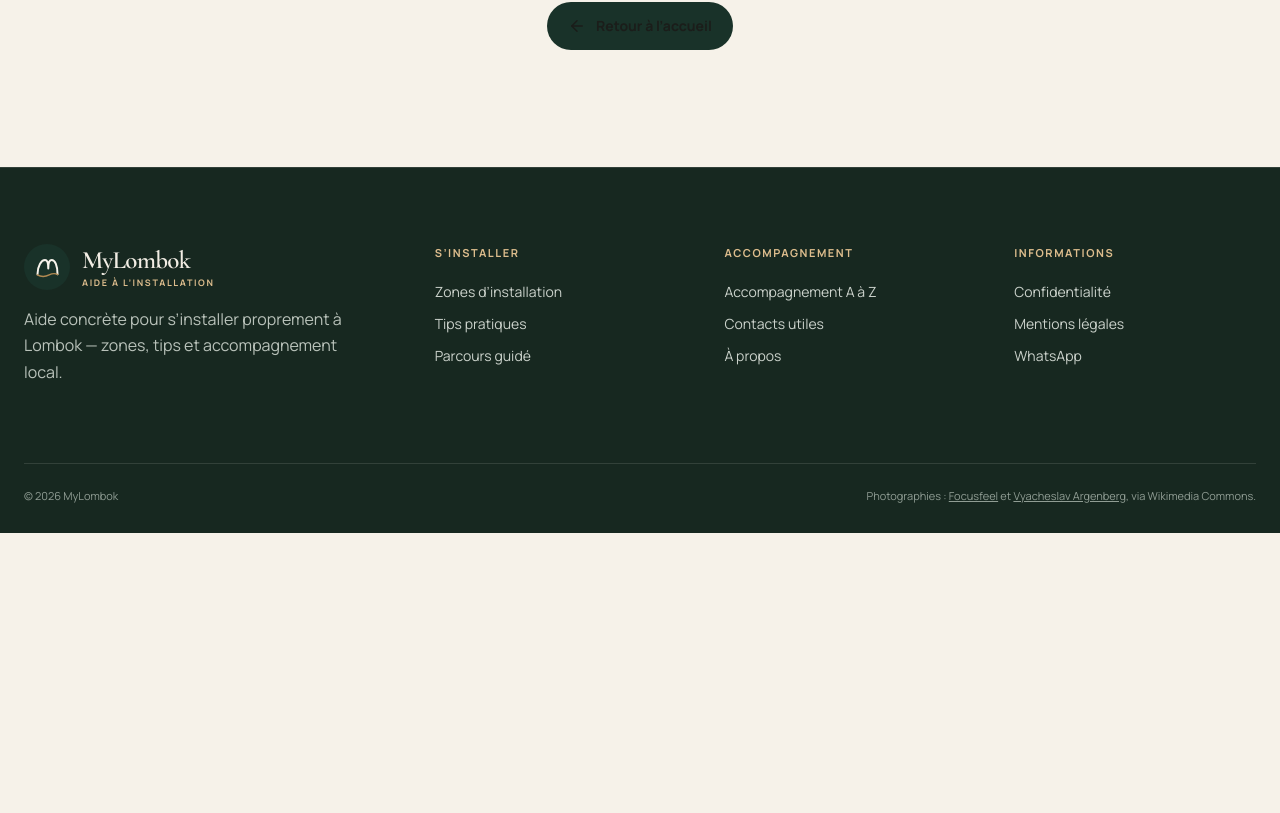
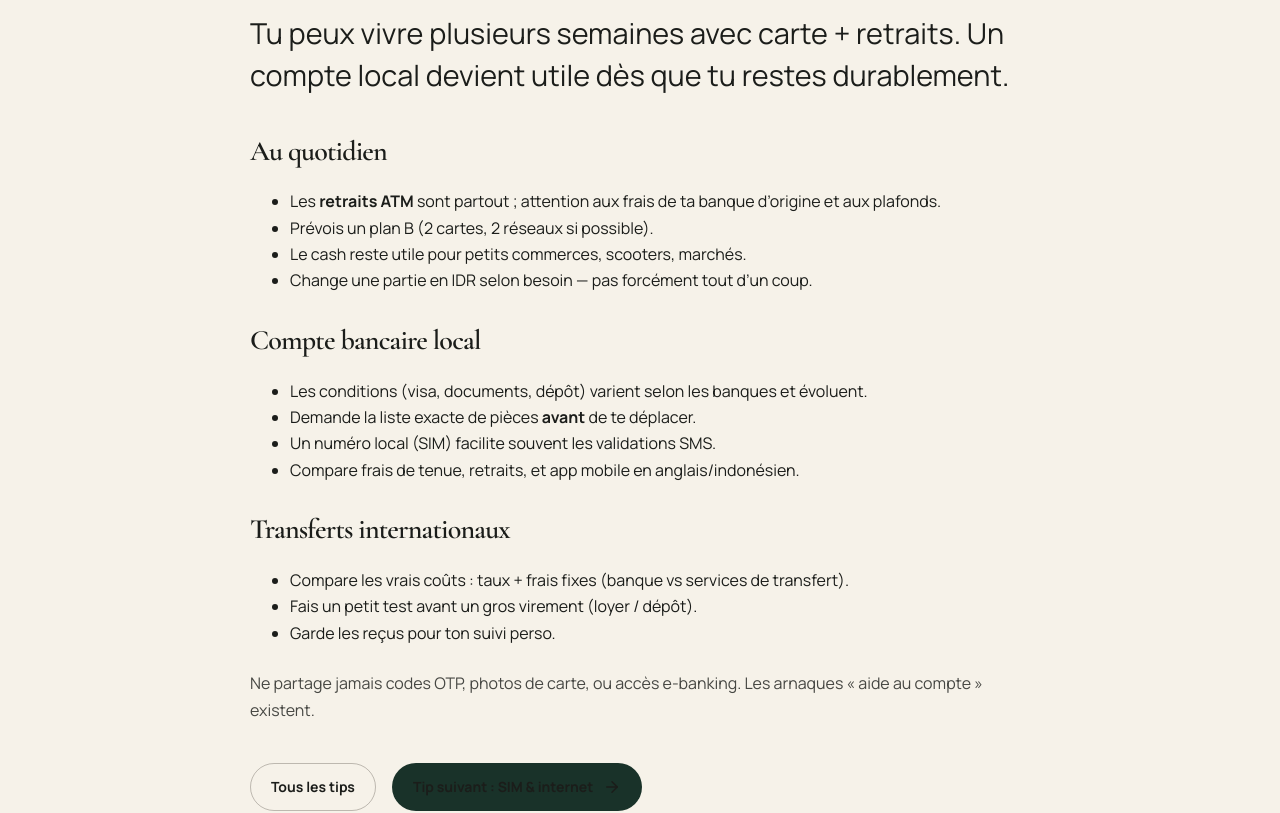
Before and after one commit to Dorianpmy/MyLombok, a Next.js app: page /tips/banque in a window 1280 px wide. Before the commit this address had no page. Shown: the part 472-1285 px from the top of the page. Before the commit the page ends 1005 px from the top, so only its background shows below. Built offline with nearby package versions, Linux system fonts and the light colour scheme.

Commit message:
content: tips banque argent Lombok

```diff
--- /dev/null
+++ b/app/tips/banque/page.tsx
@@ -0,0 +1,52 @@
+import type { Metadata } from "next";
+import Link from "next/link";
+import { ArrowRight } from "lucide-react";
+
+export const metadata: Metadata = {
+  title: "Banque & argent — Tips installation",
+  description: "Retraits, transferts et ouverture de compte pour s’installer à Lombok.",
+};
+
+export default function TipsBanquePage() {
+  return (
+    <main className="inner-page">
+      <section className="site-section">
+        <div className="site-container" style={{ maxWidth: 780 }}>
+          <span className="eyebrow">Tips · 03</span>
+          <h1>Banque & argent</h1>
+          <p className="lead-copy">Tu peux vivre plusieurs semaines avec carte + retraits. Un compte local devient utile dès que tu restes durablement.</p>
+
+          <h2 style={{ marginTop: "2.5rem", fontSize: "1.75rem" }}>Au quotidien</h2>
+          <ul>
+            <li>Les <strong>retraits ATM</strong> sont partout ; attention aux frais de ta banque d’origine et aux plafonds.</li>
+            <li>Prévois un plan B (2 cartes, 2 réseaux si possible).</li>
+            <li>Le cash reste utile pour petits commerces, scooters, marchés.</li>
+            <li>Change une partie en IDR selon besoin — pas forcément tout d’un coup.</li>
+          </ul>
+
+          <h2 style={{ marginTop: "2rem", fontSize: "1.75rem" }}>Compte bancaire local</h2>
+          <ul>
+            <li>Les conditions (visa, documents, dépôt) varient selon les banques et évoluent.</li>
+            <li>Demande la liste exacte de pièces <strong>avant</strong> de te déplacer.</li>
+            <li>Un numéro local (SIM) facilite souvent les validations SMS.</li>
+            <li>Compare frais de tenue, retraits, et app mobile en anglais/indonésien.</li>
+          </ul>
+
+          <h2 style={{ marginTop: "2rem", fontSize: "1.75rem" }}>Transferts internationaux</h2>
+          <ul>
+            <li>Compare les vrais coûts : taux + frais fixes (banque vs services de transfert).</li>
+            <li>Fais un petit test avant un gros virement (loyer / dépôt).</li>
+            <li>Garde les reçus pour ton suivi perso.</li>
+          </ul>
+
+          <p style={{ marginTop: "1.5rem", opacity: 0.8 }}>Ne partage jamais codes OTP, photos de carte, ou accès e-banking. Les arnaques « aide au compte » existent.</p>
+
+          <div style={{ display: "flex", gap: "1rem", flexWrap: "wrap", marginTop: "2.5rem" }}>
+            <Link className="button button--outline" href="/tips">Tous les tips</Link>
+            <Link className="button button--primary" href="/tips/sim-internet">Tip suivant : SIM & internet <ArrowRight aria-hidden="true" /></Link>
+          </div>
+        </div>
+      </section>
+    </main>
+  );
+}
```
